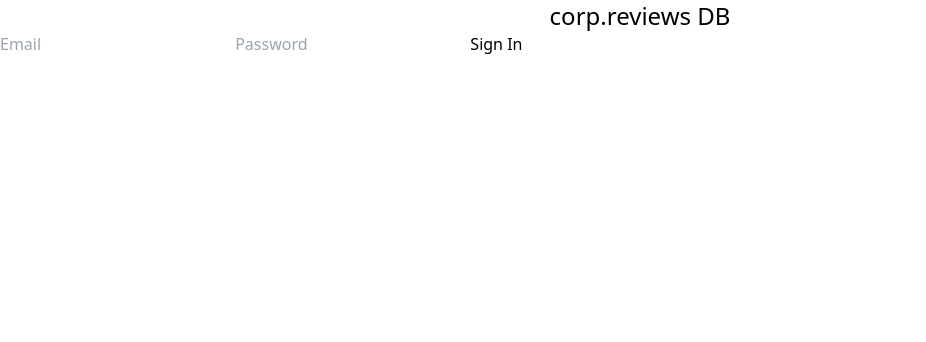
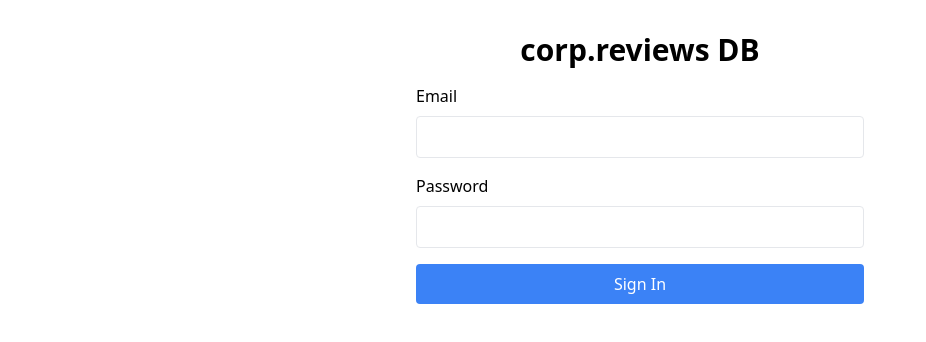
Before and after one commit to seoulcity/corp.db, a SvelteKit app: page / in a window 1280 px wide. Shown: the top 342 px of the page, without its empty margins (0-926 px from the left). Built offline with nearby package versions, Linux system fonts and the light colour scheme; no server answers.

Commit message:
Change and make code neat

```diff
--- a/src/routes/+layout.svelte
+++ b/src/routes/+layout.svelte
@@ -1,6 +1,8 @@
 <!-- src/routes/+layout.svelte -->
 <script>
-	import '../app.css';
+  import '../app.css';
 </script>
 
-<slot />
+<main>
+  <slot />
+</main>
--- a/src/routes/+page.svelte
+++ b/src/routes/+page.svelte
@@ -2,6 +2,7 @@
 <script>
 	import { goto } from '$app/navigation';
 	import { supabase } from '$lib/supabaseClient';
+	import { onMount } from 'svelte';
 
 	let email = '';
 	let password = '';
@@ -20,15 +21,30 @@
 		goto('/dashboard');
 	  }
 	}
+
+	onMount(() => {
+	  email = '';
+	  password = '';
+	  errorMessage = '';
+	});
   </script>
-  <h1 class="text-2xl text-center">corp.reviews DB</h1>
 
-  {#if errorMessage}
-	<p>{errorMessage}</p>
-  {/if}
+  <div class="container mx-auto mt-8">
+	<h1 class="text-3xl font-bold mb-4 text-center">corp.reviews DB</h1>
 
-  <form on:submit|preventDefault={signInWithEmail}>
-	<input type="email" bind:value={email} placeholder="Email" required />
-	<input type="password" bind:value={password} placeholder="Password" required />
-	<button type="submit">Sign In</button>
-  </form>
+	{#if errorMessage}
+	  <p class="text-red-500 mb-4">{errorMessage}</p>
+	{/if}
+
+	<form on:submit|preventDefault={signInWithEmail} class="max-w-md mx-auto">
+	  <div class="mb-4">
+		<label for="email" class="block mb-2">Email</label>
+		<input type="email" id="email" bind:value={email} class="w-full px-3 py-2 border rounded" required />
+	  </div>
+	  <div class="mb-4">
+		<label for="password" class="block mb-2">Password</label>
+		<input type="password" id="password" bind:value={password} class="w-full px-3 py-2 border rounded" required />
+	  </div>
+	  <button type="submit" class="w-full px-4 py-2 bg-blue-500 text-white rounded">Sign In</button>
+	</form>
+  </div>
--- a/src/routes/dashboard/+page.svelte
+++ b/src/routes/dashboard/+page.svelte
@@ -12,14 +12,18 @@
 	}
   </script>
 
-<h1 class="text-2xl text-center">Dashboard</h1>
-<button on:click={signOut}>Sign Out</button>
+  <div class="container mx-auto mt-8">
+	<div class="flex justify-between items-center mb-8">
+	  <h1 class="text-3xl font-bold">Dashboard</h1>
+	  <button on:click={signOut} class="px-4 py-2 bg-red-500 text-white rounded">Sign Out</button>
+	</div>
 
-<section class="mt-8">
+	<section>
 	  <h2 class="text-2xl font-bold mb-4">Countries</h2>
-	<ul class="list-none">
+	  <ul class="grid grid-cols-1 md:grid-cols-2 lg:grid-cols-3 gap-4">
 		{#each data.countries as country}
-			<li class="py-2">{country.name}</li>
+		  <li class="bg-white shadow rounded p-4">{country.name}</li>
 		{/each}
 	  </ul>
 	</section>
+  </div>
```
Lines whose indentation alone changed are shown as unchanged.
